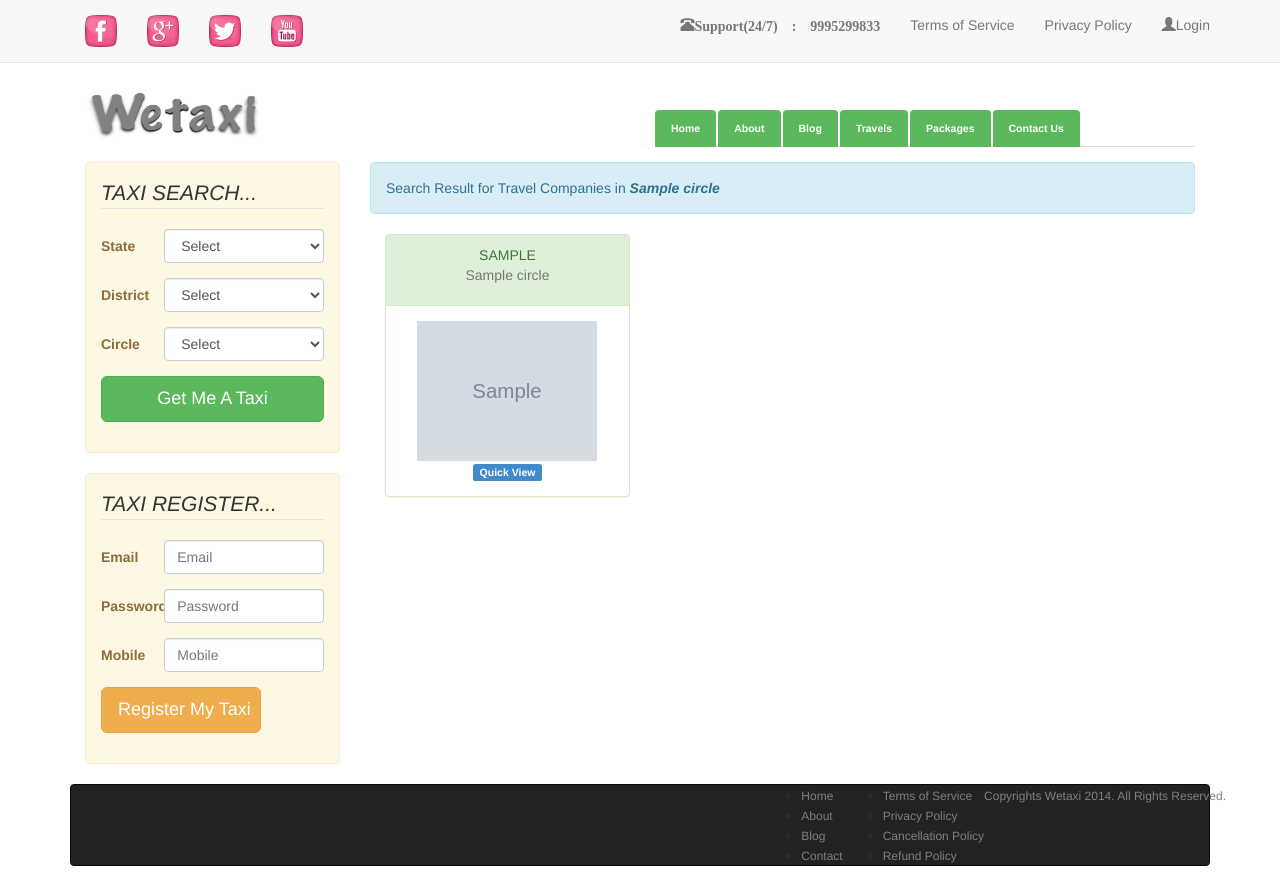
After one commit to gopikamohanv/wetaxi, a Django app: template wetaxi/main/templates/taxi_list.html in a window 1280 px wide. The commit adds this page. Run offline with Django 3.2, Linux system fonts and the light colour scheme; the template is opened without the code that fills it: most values are stand-ins (such as "Sample title", 1, 10 or a date in 2020); grey boxes marked "Sample" are stand-in pictures; some libraries are stand-ins or nearby versions.

Commit message:
Completed index page updations

```diff
--- a/wetaxi/main/templates/header.html
+++ b/wetaxi/main/templates/header.html
@@ -12,6 +12,15 @@
       <script type="text/javascript" src="/static/js/bootstrap.min.js"></script>
       <script type="text/javascript" src="/static/js/bootstrapValidator.js"></script>
       <script type="text/javascript" src="/static/js/bootstrapValidator.min.js"></script>
+      <script>
+        (function(i,s,o,g,r,a,m){i['GoogleAnalyticsObject']=r;i[r]=i[r]||function(){
+        (i[r].q=i[r].q||[]).push(arguments)},i[r].l=1*new Date();a=s.createElement(o),
+        m=s.getElementsByTagName(o)[0];a.async=1;a.src=g;m.parentNode.insertBefore(a,m)
+        })(window,document,'script','//www.google-analytics.com/analytics.js','ga');
+
+        ga('create', 'UA-54175758-1', 'auto');
+        ga('send', 'pageview');
+      </script>
       <script>
       $(document).ready(function() {
           $('#register_taxi_form').bootstrapValidator({
@@ -77,7 +86,71 @@
               }
             }
           });
+          $('#searchForm').bootstrapValidator({
+              fields: {
+                  state: {
+                      validators: {
+                          greaterThan: {
+                              message : 'State is required and cannot be empty',
+                              value : 1
+                          }
+                      }
+                  },
+                  district: {
+                      validators: {
+                          greaterThan: {
+                              message : 'District is required and cannot be empty',
+                              value: 1
+                          }
+                      }
+                  },
+                  circle: {
+                      validators: {
+                          greaterThan: {
+                              message : 'Circle is required and cannot be empty',
+                              value : 1
+                          }
+                      }
+                  }
+              }
+          });
       });
+      function stateChanged(option)
+      {
+        if (option==0)
+        {
+          return;
+        }
+        $.ajax({
+                    type    : 'GET',
+                    url     : '/ajax/district/',
+                    cache   : false,
+                    data    : "state=" + option,
+                    success : function(data,textStatus)
+                    {
+                        $("#inputDistrict").html(data);
+                    },
+                    error   : function(data,textStatus){alert("Error connecting to Wetaxi Servers. Please check your internet connection and try again.");}
+                });
+      }
+      function districtChanged(option)
+      {
+        if (option==0)
+        {
+          return;
+        }
+        $.ajax({
+                    type    : 'GET',
+                    url     : '/ajax/circle/',
+                    cache   : false,
+                    data    : "district=" + option ,
+                    success : function(data,textStatus)
+                    {
+                        $("#inputCircle").html(data);
+                    },
+                    error   : function(data,textStatus){alert("Error connecting to Wetaxi Servers. Please check your internet connection and try again.");}
+                });
+      }
     </script>
     </head>
     <body>
@@ -119,7 +192,7 @@
                   <li><a href="#profile" class="label label-success">Packages</a></li>
                   <li><a href="#profile" class="label label-success">Contact Us</a></li>
                 </ul>
-              </div>
+             </div>
             </div>
           </div>
 
@@ -129,30 +202,33 @@
                 <div class="row">
                   <div class="col-lg-12">
                     <div class="alert alert-warning bs-component">
-                    <form class="form-horizontal">
+                    <form class="form-horizontal" id="searchForm" action="/search/taxi/" method="GET">
                       <fieldset>
                         <legend><i>TAXI SEARCH...</i></legend>
                           <div class="form-group">
                             <label for="inputState" class="col-lg-3 control-label">State</label>
                             <div class="col-lg-9">
-                                <select class="form-control" id="select">
-                                  <option>Select</option>
+                                <select class="form-control" id="inputState" onChange="stateChanged(this.value);" name="state">
+                                  <option value="0">Select</option>
+                                  {% for state in states %}
+                                    <option value="{{state.pk}}">{{state.state}}</option>
+                                  {% endfor %}
                                 </select>
                             </div>
                           </div>
                           <div class="form-group">
                             <label for="inputDistrict" class="col-lg-3 control-label">District</label>
                             <div class="col-lg-9">
-                                <select class="form-control" id="select">
-                                  <option>Select</option>
+                                <select class="form-control" id="inputDistrict" onChange="districtChanged(this.value)" name="district">
+                                  <option value="0">Select</option>
                                 </select>
                             </div>
                           </div>
                           <div class="form-group">
                             <label for="inputCircle" class="col-lg-3 control-label">Circle</label>
                             <div class="col-lg-9">
-                                <select class="form-control" id="select">
-                                  <option>Select</option>
+                                <select class="form-control" id="inputCircle" name="circle">
+                                  <option value="0">Select</option>
                                 </select>
                             </div>
                           </div>
--- /dev/null
+++ b/wetaxi/main/templates/taxi_list.html
@@ -0,0 +1,27 @@
+{% extends 'header.html' %}
+
+
+{% block content %}
+	<div class="col-lg-9">
+		<div class="alert alert-info">
+			Search Result for Travel Companies in <strong><i>{{circle.circle}}</i></strong>
+		</div>
+		{% for user_profile in user_profiles %}
+            <div class="col-lg-4">
+              <div class="panel panel-success text-center ">
+                <div class="panel-heading">
+                  <font style="text-transform: uppercase;">{{user_profile.user.first_name}}</font>
+                  <p class="text-muted">{{user_profile.circle.circle}}</p>
+                </div>
+                <div class="panel-body yellow">
+                  {% with user_profile.taxiprofile_set.all|first as icon %}
+                    <img src="{{icon.icon_url}}" width="180px;" height="140px;">
+                  {% endwith %}
+                  <br>
+                  <a href="/taxi/view/{{user_profile.pk}}/"><span class="label label-primary">Quick View</span></a>
+                </div>
+              </div>
+            </div>
+        {% endfor %}
+	</div>
+{% endblock %}
--- a/wetaxi/main/templates/taxi_view.html
+++ b/wetaxi/main/templates/taxi_view.html
@@ -5,7 +5,7 @@
 	<div class="col-lg-6">
 		<div class="panel panel-success">
 			<div class="panel panel-heading ">
-				<h5>{{user_profile.user.first_name}}</h5>
+				<h5><font style="text-transform: uppercase;">{{user_profile.user.first_name}}</font></h5>
 			</div>
 			<div class="panel-body">
 				<p>
@@ -26,6 +26,7 @@
 					<div class="col-lg-8">
 						<p class="text-muted">
 							<strong>{{taxi_profile.display_name}} | {{taxi_profile.taxi_model}}</strong><br>
+							{{taxi_profile.owner.user.first_name}}<br>
 							{{taxi_profile.taxi_number}}<br>
 							Seat Capacity : {{taxi_profile.seat_capacity}}<br><br>
 							<a href="">
--- a/wetaxi/urls.py
+++ b/wetaxi/urls.py
@@ -16,6 +16,7 @@ urlpatterns = patterns('',
     url(r'^logout/', views.logout, name='logout'),
 	url(r'^register/taxi/', views.register_taxi, name='register_taxi'),
     url(r'^taxi/view/(?P<pk>\w+)/$', views.taxi_view, name='taxi_view'),
+    url(r'^search/taxi/', views.search_taxi, name='search_taxi'),
 
 	# Views of taxi app
 	url(r'^taxi/', include('wetaxi.taxi.urls', namespace='taxi')),
```
Also changed, not shown: wetaxi/main/views.py (+17 -0 lines), 9 other files.
